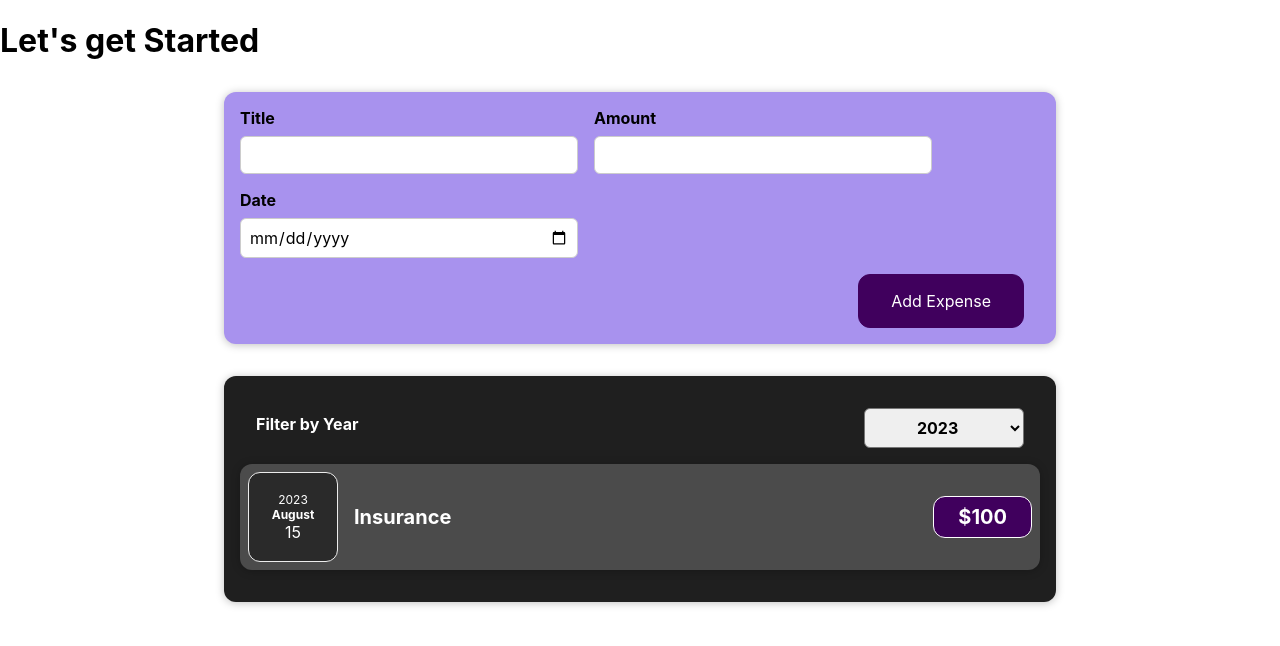
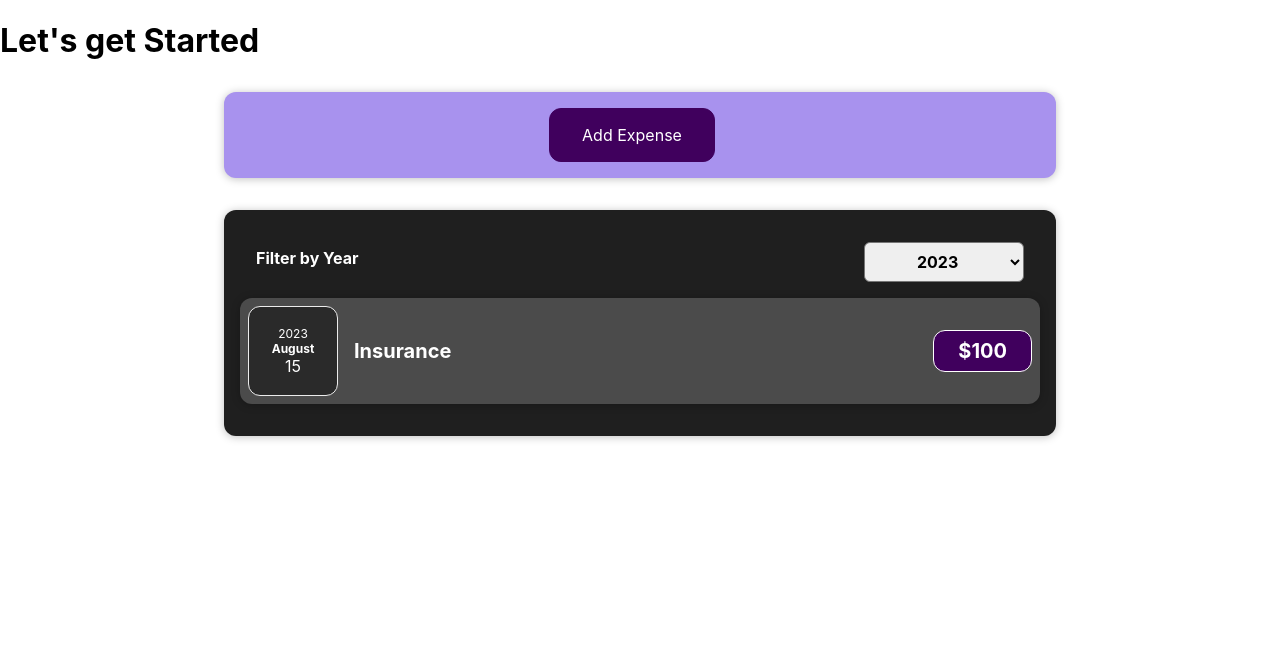
Before and after one commit to AbhayPatil-005/ReactJS-miniProjects, a React (Vite) app in the folder 01_myFirstComponent/: page / in a window 1280 px wide. Shown: the top 646 px of the page. Built offline with nearby package versions, Linux system fonts and the light colour scheme.

Commit message:
Add Cancel button to expense form and toggle form visibility

```diff
--- a/01_myFirstComponent/src/Components/NewExpense/ExpenseForm.jsx
+++ b/01_myFirstComponent/src/Components/NewExpense/ExpenseForm.jsx
@@ -76,6 +76,7 @@ return (
             </div>
         </div>
         <div className="new-expense__actions">
+            <button type="button" onClick={props.onCancel}>Cancel</button>
             <button type="submit">Add Expense</button>
         </div>
     </form>
--- a/01_myFirstComponent/src/Components/NewExpense/NewExpense.jsx
+++ b/01_myFirstComponent/src/Components/NewExpense/NewExpense.jsx
@@ -1,18 +1,33 @@
+import { useState } from "react";
 import ExpenseForm from "./ExpenseForm";
 import "./NewExpense.css";
 
 const NewExpense = (props) => {
+    const [isEditing, setIsEditing] = useState(false);
+
+    const startEditingHandler = () =>{
+        setIsEditing(true);
+    };
+
+    const stopEditingHandler = () =>{
+        setIsEditing(false);
+    }
+
     const ExpenseSubmitHandle = ( enteredExpenseData )=> {
         const expenseData = {
         ...enteredExpenseData, id:Math.random().toString()
         }
-    props.onExpenseData(expenseData)
+    props.onExpenseData(expenseData);
+    setIsEditing(false);
     }
 
 
     return (
         <div className="new-expense">
-            <ExpenseForm onExpenseSubmit = {ExpenseSubmitHandle}/>
+            {!isEditing &&(
+                <button onClick={startEditingHandler}>Add Expense</button>
+            )}
+            {isEditing && (<ExpenseForm onExpenseSubmit = {ExpenseSubmitHandle} onCancel={stopEditingHandler}/>)}
         </div>
         )
 }
```
